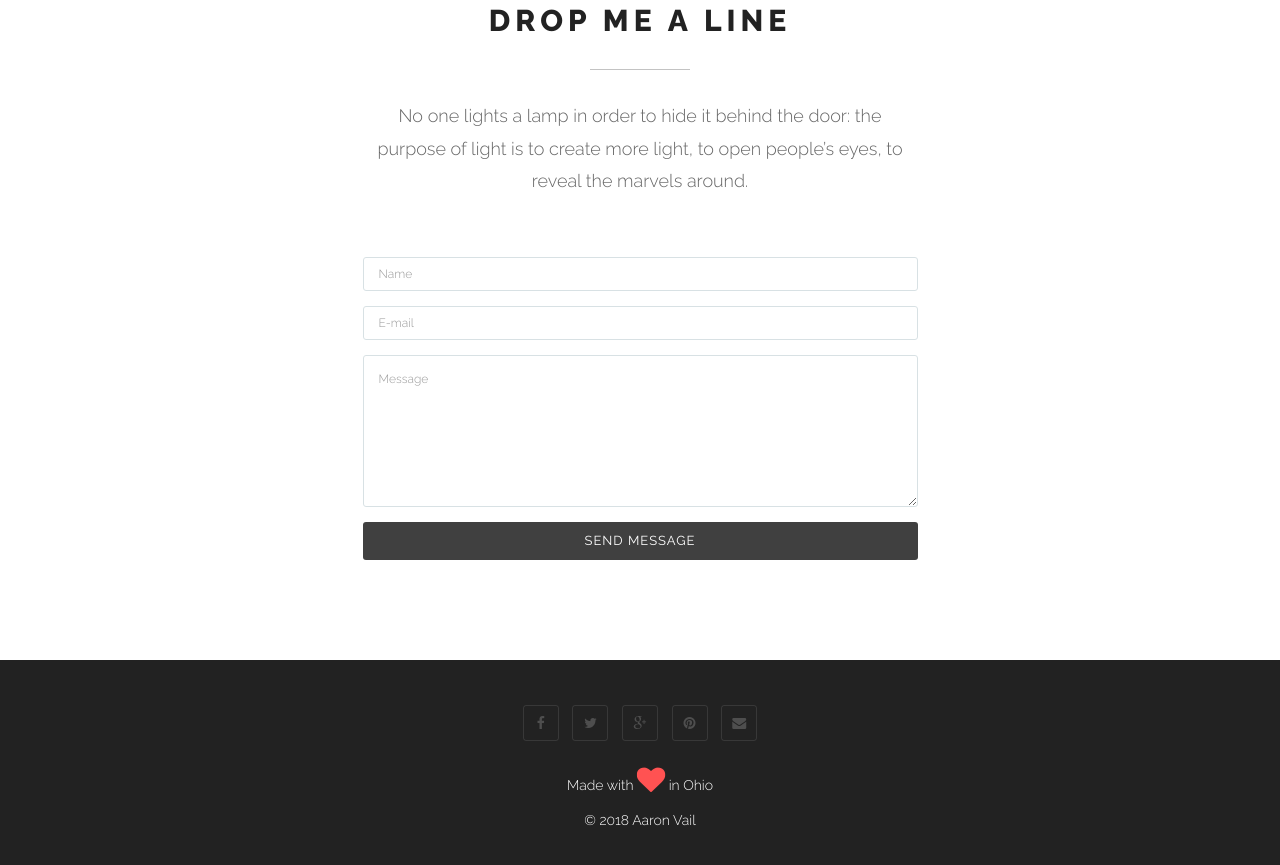
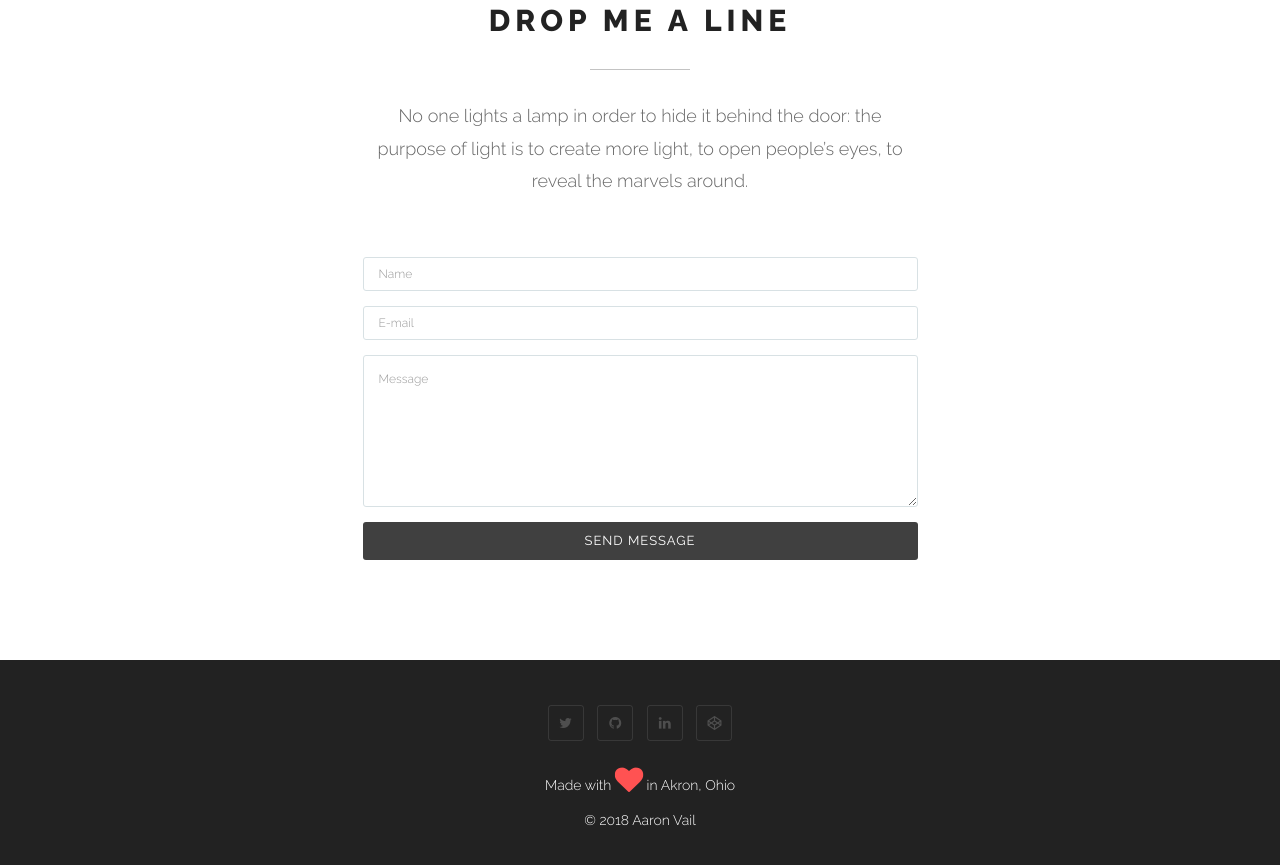
Before and after one commit to Aaron-Vail/Aaron-Vail.github.io, a plain HTML site: page index.html in a window 1280 px wide. Shown: the part 4427-5292 px from the top of the page. Drawn offline with Linux system fonts and the light colour scheme.

Commit message:
added new icons and a link

```diff
--- a/index.html
+++ b/index.html
@@ -488,15 +488,14 @@
 				<div class="col-sm-12">
 
 					<ul class="social-links">
-						<li><a href="index.html#" class="wow fadeInUp"><i class="fa fa-facebook"></i></a></li>
-						<li><a href="index.html#" class="wow fadeInUp" data-wow-delay=".1s"><i class="fa fa-twitter"></i></a></li>
-						<li><a href="index.html#" class="wow fadeInUp" data-wow-delay=".2s"><i class="fa fa-google-plus"></i></a></li>
-						<li><a href="index.html#" class="wow fadeInUp" data-wow-delay=".4s"><i class="fa fa-pinterest"></i></a></li>
-						<li><a href="index.html#" class="wow fadeInUp" data-wow-delay=".5s"><i class="fa fa-envelope"></i></a></li>
+						<li><a href="https://twitter.com/AaronXVail" class="wow fadeInUp" data-wow-delay=".1s"><i class="fa fa-twitter"></i></a></li>
+						<li><a href="index.html#" class="wow fadeInUp" data-wow-delay=".2s"><i class="fa fa-github"></i></a></li>
+						<li><a href="index.html#" class="wow fadeInUp" data-wow-delay=".4s"><i class="fa fa-linkedin"></i></a></li>
+						<li><a href="index.html#" class="wow fadeInUp" data-wow-delay=".5s"><i class="fa fa-codepen"></i></a></li>
 					</ul>
 
 					<p class="heart">
-                        Made with <span class="fa fa-heart fa-2x animated pulse"></span> in Ohio
+                        Made with <span class="fa fa-heart fa-2x animated pulse"></span> in Akron, Ohio
                     </p>
                     <p class="copyright">
                         © 2018 Aaron Vail
```
Also changed, not shown: 1 other file.
